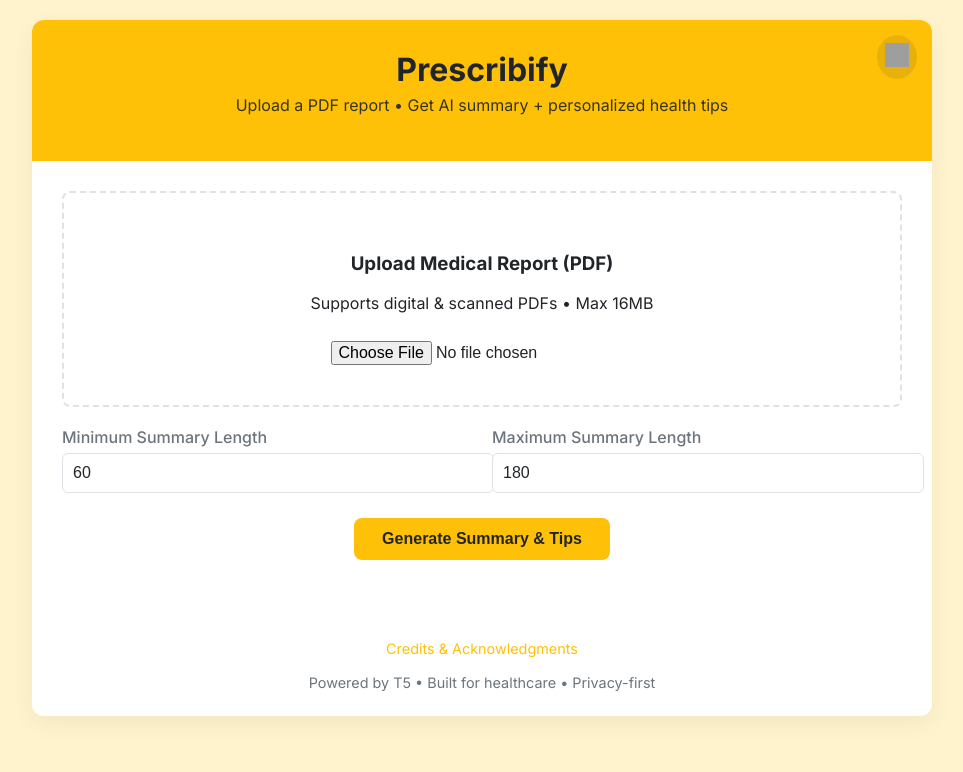
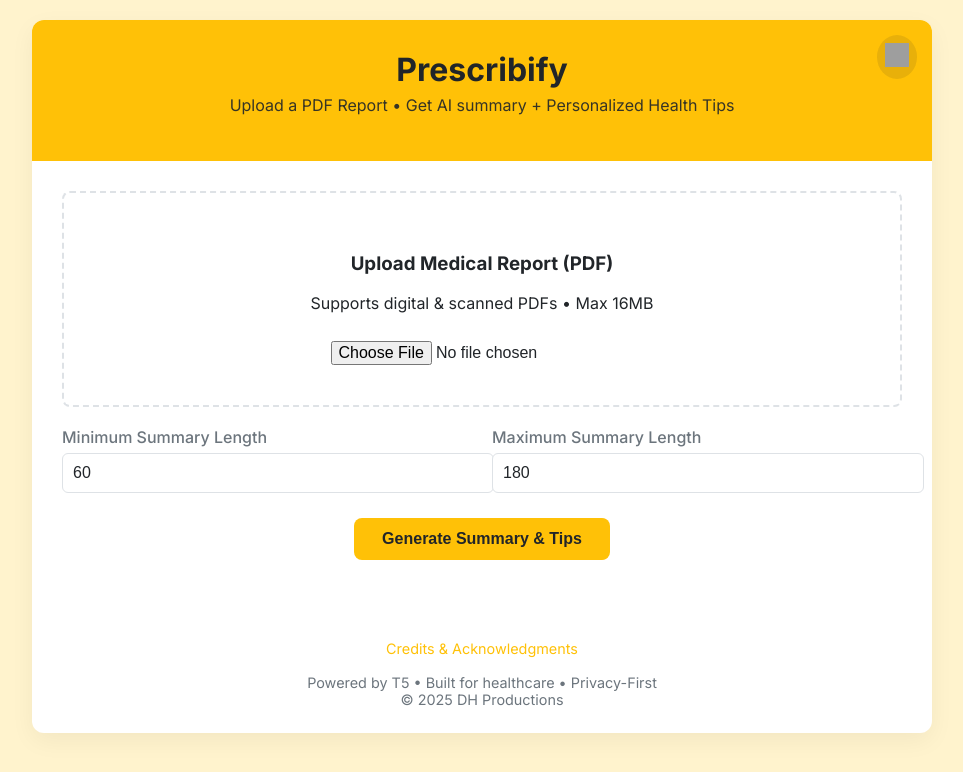
Before and after one commit to spacesaicodes1234/olympai_DHProdcutions, a Flask app: page / in a window 1280 px wide. Shown: the top 772 px of the page, without its empty margins (158-1121 px from the left). Run offline with Flask 3, Linux system fonts and the light colour scheme; grey boxes are pictures that could not be loaded.

Commit message:
Update index.html

```diff
--- a/project/templates/index.html
+++ b/project/templates/index.html
@@ -230,7 +230,7 @@
     <div class="container">
         <header>
             <h1>Prescribify</h1>
-            <p class="subtitle">Upload a PDF report • Get AI summary + personalized health tips</p>
+            <p class="subtitle">Upload a PDF Report • Get AI summary + Personalized Health Tips</p>
             <button class="mode-toggle" onclick="toggleMode()">
                 <img id="modeIcon" src="https://img.icons8.com/ios/50/212529/moon-symbol.png" alt="Dark Mode">
             </button>
@@ -294,7 +294,7 @@
                         <li>{{ tip }}</li>
                     {% endfor %}
                 </ul>
-                <p><em>These are general wellness tips • Always consult your doctor before making changes</em></p>
+                <p><em>These are general wellness tips • Always consult your doctor before making changes.</em></p>
             </div>
             {% endif %}
 
@@ -303,7 +303,9 @@
         <footer>
             <a href="{{ url_for('credits') }}" style="color:var(--primary); text-decoration:none;">Credits & Acknowledgments</a>
             <br><br>
-            Powered by T5 • Built for healthcare • Privacy-first
+            Powered by T5 • Built for healthcare • Privacy-First
+            <br>
+            © 2025 DH Productions
         </footer>
     </div>
 
```
